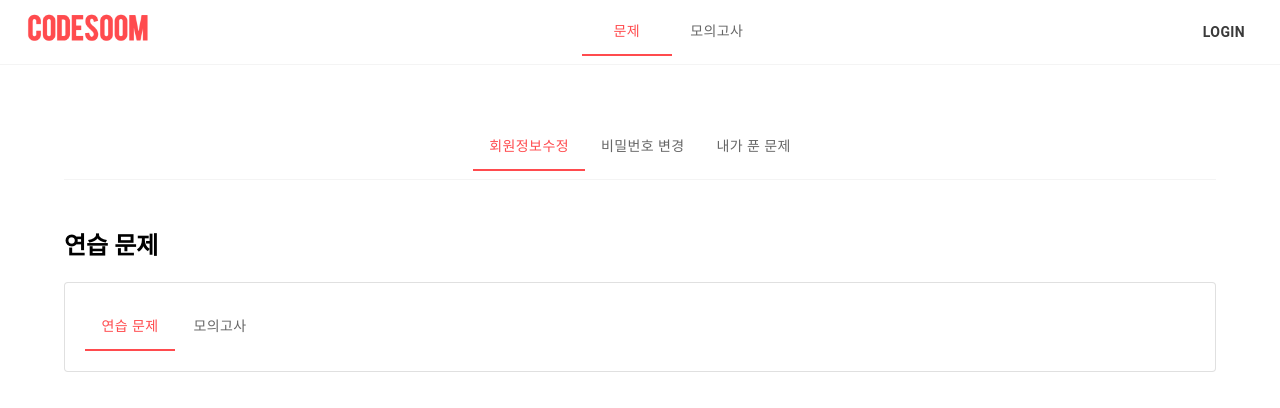
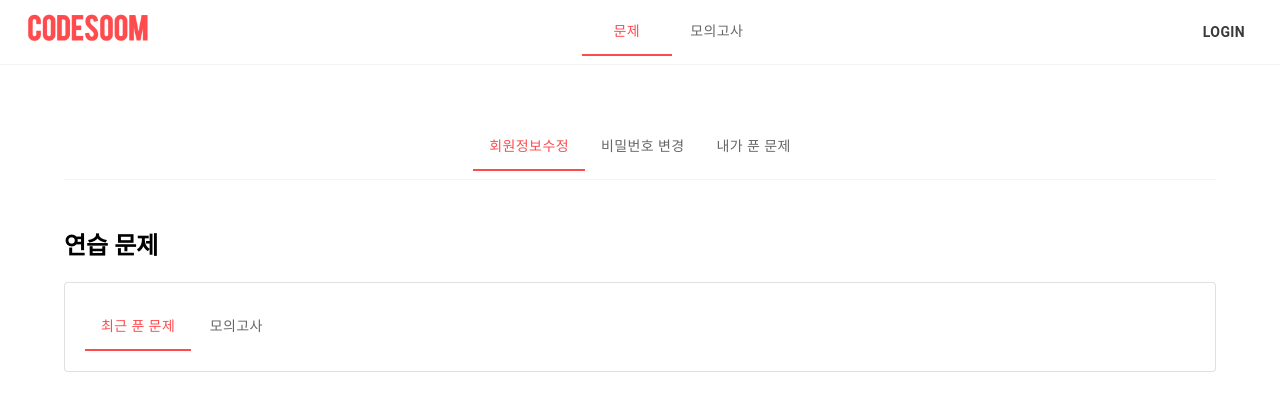
Before and after one commit to LeeJongbokz/front_interviewprep, a React (Create React App) app: page /RecentProblem in a window 1280 px wide. Shown: the top 408 px of the page. Built offline with nearby package versions, Linux system fonts and the light colour scheme; no server answers.

Commit message:
Feat:"연습 문제 → 최근 푼 문제로 바꾸기"

```diff
--- a/src/component/MyPage/RecentExam/RecentExamList.js
+++ b/src/component/MyPage/RecentExam/RecentExamList.js
@@ -28,7 +28,7 @@ const RecentProblemList = ({ memberInfo }) => {
 
       <Box>
         <Tabs value={value} onChange={handleRecentProblem} >
-          <Tab label="연습 문제" component={Link} to="/RecentProblem" />
+          <Tab label="최근 푼 문제" component={Link} to="/RecentProblem" />
           {/* {loading && <LoadingSpinner />} */}
           <Tab label="모의고사" component={Link} to="/RecentExam" />
         </Tabs>
--- a/src/component/MyPage/RecentProblem/RecentProblemList.js
+++ b/src/component/MyPage/RecentProblem/RecentProblemList.js
@@ -28,7 +28,7 @@ const RecentProblemList = ({ memberInfo }) => {
 
       <Box>
         <Tabs value={value} onChange={handleRecentProblem} >
-          <Tab label="연습 문제" component={Link} to="/RecentProblem" />
+          <Tab label="최근 푼 문제" component={Link} to="/RecentProblem" />
           {/* {loading && <LoadingSpinner />} */}
           <Tab label="모의고사" component={Link} to="/RecentExam" />
         </Tabs>
```
